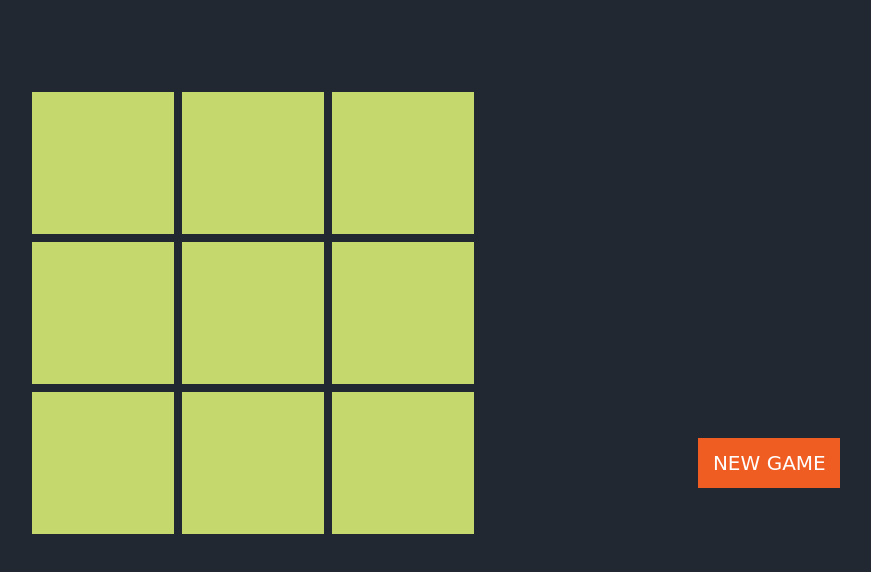
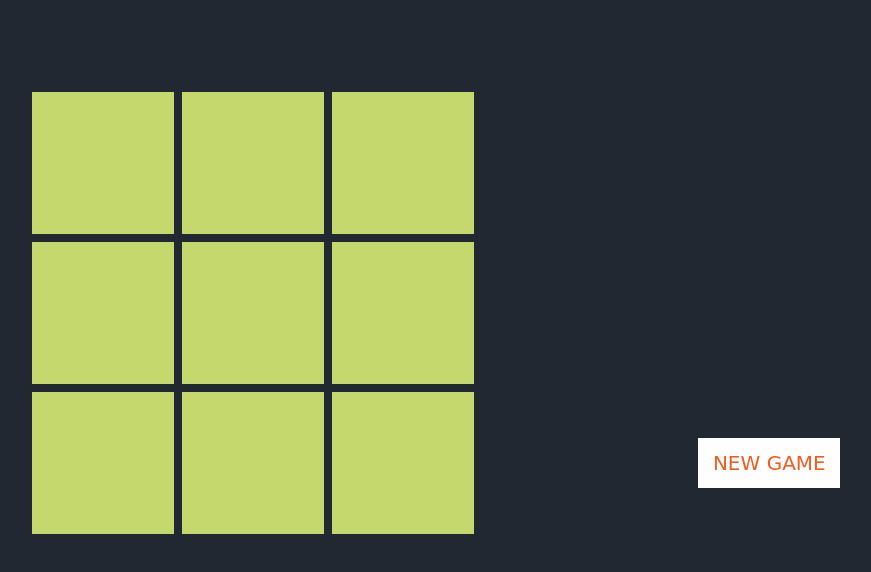
Before and after one commit to yi-mei-wang/tic-tac-toe, a plain HTML site: page index.html in a window 1280 px wide. In both pictures the pointer is over the button "NEW GAME". Shown: the whole page, without its empty margins (212-1083 px from the left). Drawn offline with nearby package versions, Linux system fonts and the light colour scheme; a web font is replaced by a local one.

Commit message:
change button colour on hover

```diff
--- a/style.css
+++ b/style.css
@@ -64,6 +64,11 @@ body {
   padding: 0.6rem;
 }
 
+#restart-button:hover {
+  background-color: #fefefe;
+  color: #f05d23;
+}
+
 @media (max-width: 426px) {
   #sidebar {
     flex-direction: row;
```
